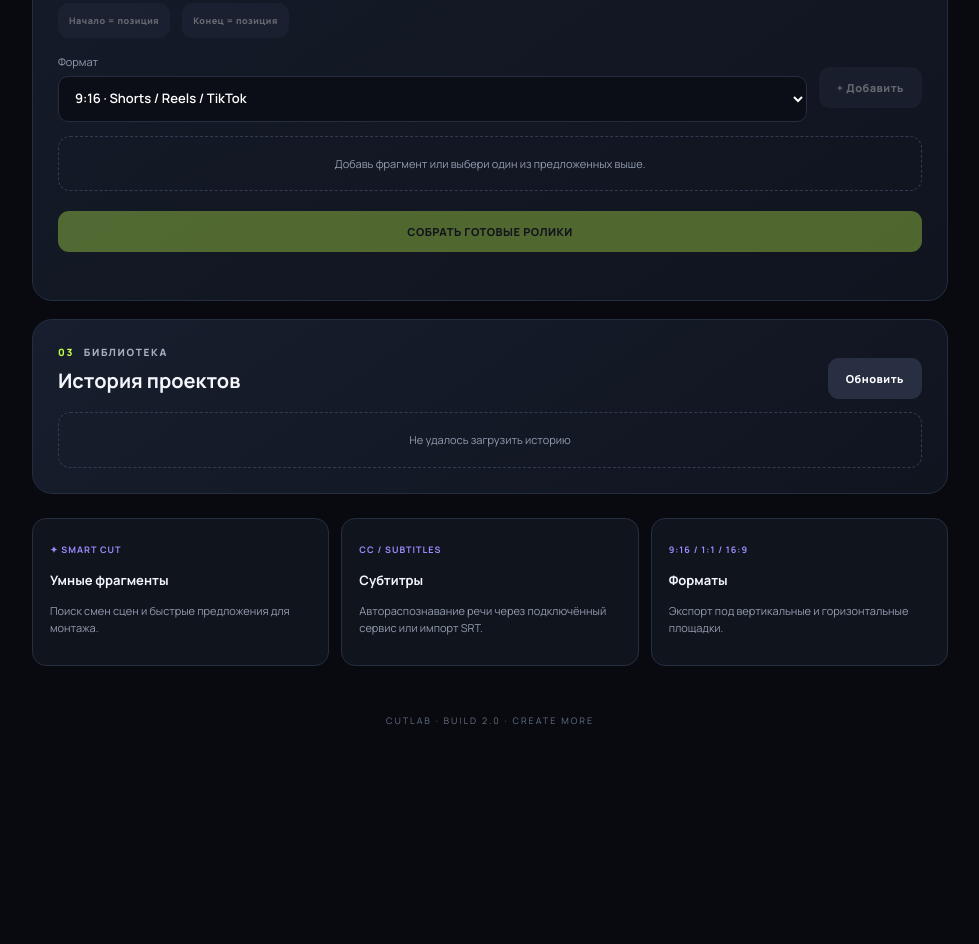
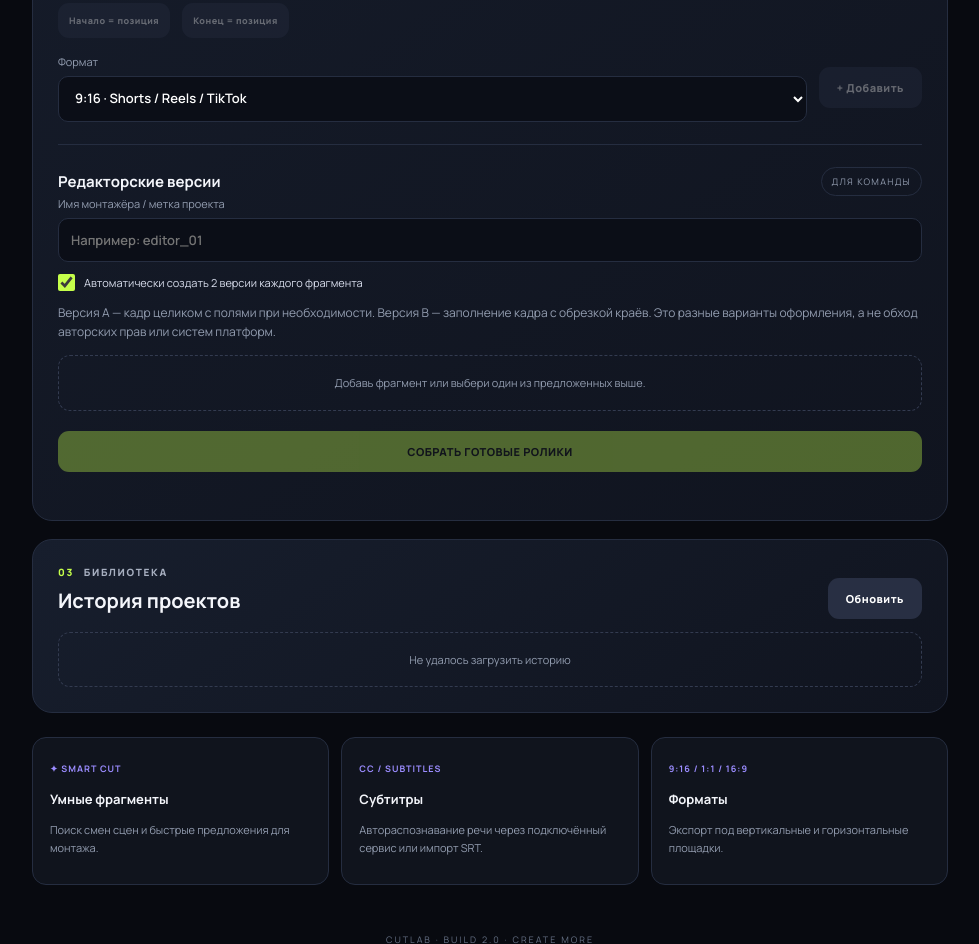
Before and after one commit to D09081/CUTLAB, a website: page public/index.html in a window 1280 px wide. Shown: the part 1530-2474 px from the top of the page, without its empty margins (150-1129 px from the left). Before the commit the page ends 2309 px from the top, so only its background shows below. Drawn offline with Linux system fonts and the light colour scheme; no server answers.

Commit message:
Add team editorial variant controls

```diff
--- a/public/index.html
+++ b/public/index.html
@@ -31,6 +31,11 @@
 <div class="controls"><label>Начало, сек<input id="start" type="number" min="0" step="0.1" value="0"></label><label>Конец, сек<input id="end" type="number" min="0" step="0.1" value="30"></label></div>
 <div class="row seek-row"><button id="setStart" class="secondary" disabled>Начало = позиция</button><button id="setEnd" class="secondary" disabled>Конец = позиция</button></div>
 <div class="row"><label class="grow">Формат<select id="aspect"><option value="9:16">9:16 · Shorts / Reels / TikTok</option><option value="1:1">1:1 · Квадрат</option><option value="16:9">16:9 · YouTube</option></select></label><button id="add" class="secondary" disabled>+ Добавить</button></div>
+<div class="divider"></div>
+<div class="subhead"><h3>Редакторские версии</h3><span class="tag">ДЛЯ КОМАНДЫ</span></div>
+<label>Имя монтажёра / метка проекта<input id="editorName" maxlength="20" placeholder="Например: editor_01"></label>
+<label class="checkline"><input id="makeVariants" type="checkbox" checked> Автоматически создать 2 версии каждого фрагмента</label>
+<p class="hint">Версия A — кадр целиком с полями при необходимости. Версия B — заполнение кадра с обрезкой краёв. Это разные варианты оформления, а не обход авторских прав или систем платформ.</p>
 <div id="clips" class="clips"><div class="empty">Добавь фрагмент или выбери один из предложенных выше.</div></div>
 <button id="export" class="primary wide" disabled>СОБРАТЬ ГОТОВЫЕ РОЛИКИ</button><div id="message" class="message" role="status"></div>
 </section>
```
